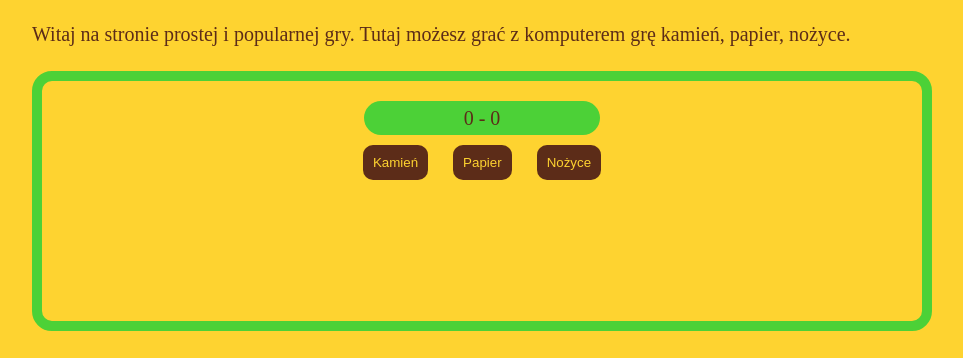
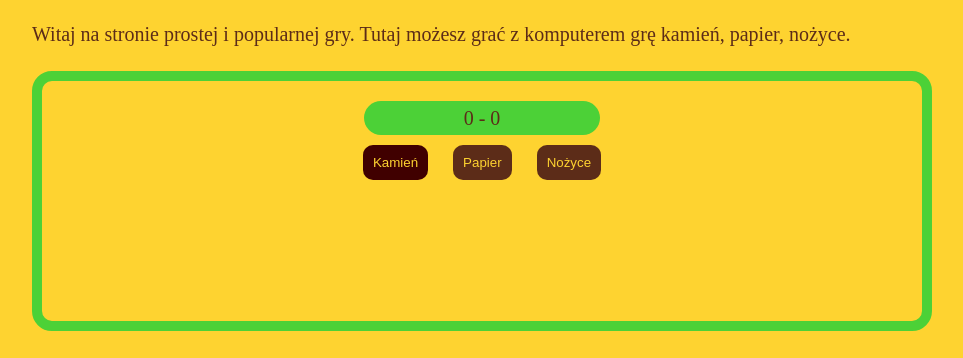
Before and after one commit to KevinKaluzny/javascript-prework, a website: page index.html in a window 1280 px wide. In both pictures the pointer is over the button "Kamień". Shown: the part 105-463 px from the top of the page, without its empty margins (158-1121 px from the left). Drawn offline with Linux system fonts and the light colour scheme.

Commit message:
Change background color of button when it's hovered

```diff
--- a/css/style.css
+++ b/css/style.css
@@ -40,6 +40,10 @@ button {
   margin: 10px;
 }
 
+button:hover {
+  background-color: rgb(64, 0, 0);
+}
+
 #result {
   background-color: #4cd137;
   padding: 0 100px 0 100px;
```
